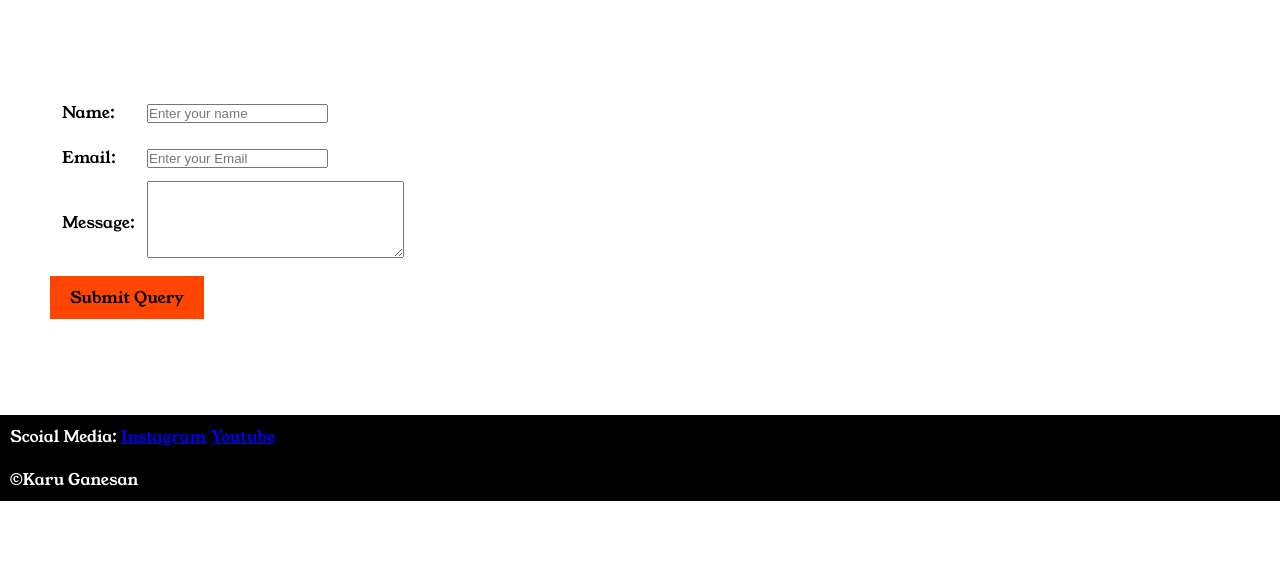
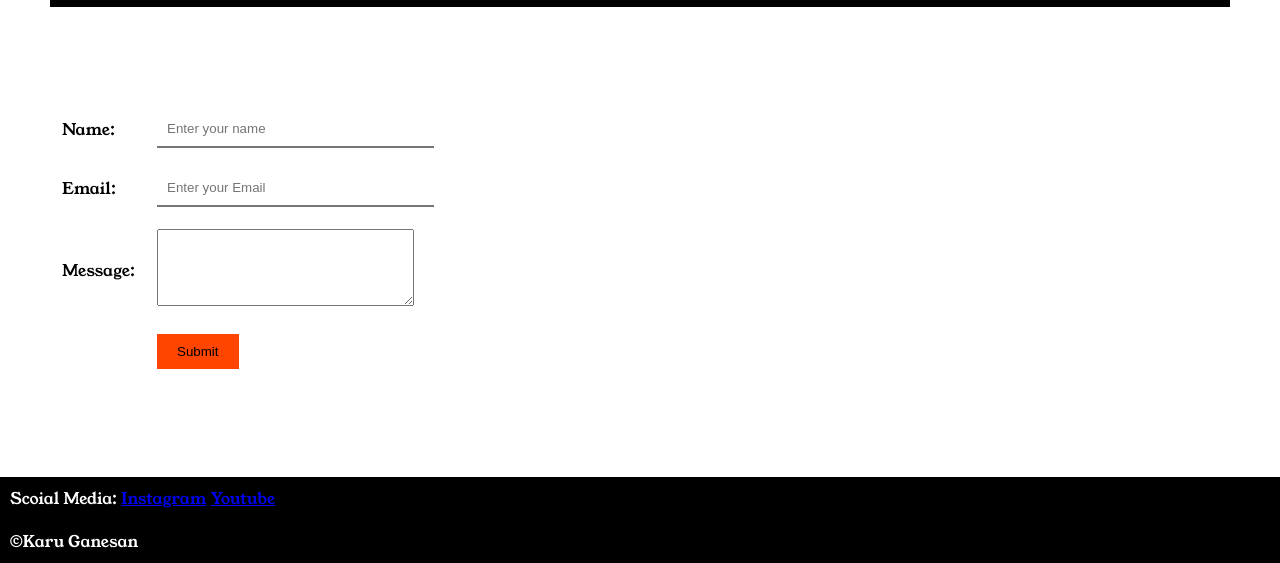
Before and after one commit to karuganesan/karuganesan-portfolio, a plain HTML site: page contact.html in a window 1280 px wide. Shown: the part 273-836 px from the top of the page. Before the commit the page ends 800 px from the top, so only its background shows below. Drawn offline with Linux system fonts and the light colour scheme.

Commit message:
Add files via upload

```diff
--- a/contact.html
+++ b/contact.html
@@ -24,18 +24,18 @@
 <br>
 
 
-<table border="0">
+<table>
     <form>
         <div>
 
         <tr>
-            <td class="contact-form__input">Name:</td>
+            <td>Name:</td>
             <td><input placeholder="Enter your name"</td>
         </tr>
         <br>
 
         <tr>
-            <td class="contact-form__input">Email:</td>
+            <td>Email:</td>
             <td><Input placeholder="Enter your Email"</td>
         </tr>
         <br>
@@ -44,17 +44,21 @@
         <br>
 
         <tr>
-            <td class="contact-form__input">Message:</td>
+            <td>Message:</td>
             <td><textarea name="" id="" cols="30" rows="5"></textarea></td>
         </tr>
-        </table>
 
-        <div class="contact-form__submit">
+  <tr>
+        <td></td>
+        <td><button class="button-decoration">Submit</button></td>
 
-        <p>Submit Query</p>
-
+    </tr>
+</form>
+</table>
     </div>
 </div>
+
+
 
 
 
--- a/style.css
+++ b/style.css
@@ -67,7 +67,7 @@
     margin-top: 20px;
     display: inline-block;
     vertical-align: top;
-    height: 200px;
+    height: 250px;
 }
 
 .section-four{
@@ -77,8 +77,9 @@
     border-radius: 10px;
     margin-top: 20px;
     display: inline-block;
-    height: 200px;
+    height: 250px;
     vertical-align: top;
+    width: 70%;
 }
 
 
@@ -100,8 +101,9 @@
     margin-top: 20px;
 }
 
-.contact-form__input,.contact-form__textarea,.contact-form__submit{
+.contact-form__name,.contact-form__role,.contact-form__home{
     margin-top: 10px;
+
 }
 
 .contact-form{
@@ -134,13 +136,20 @@
     margin-top: 10px;
 }
 
-.contact-form__textarea{
+td{
     padding: 10px;
-    border: none;
-    border: solid black 1px;
+
 }
 
-.contact-form__submit{
+input{
+
+    width: 100%;
+    border-style: none;
+    border-bottom-style: double;
+    padding: 10px;
+}
+
+.button-decoration{
     padding-top: 10px;
     padding-bottom: 10px;
     padding-left: 20px;
@@ -158,9 +167,3 @@
 
 
 }
-
-.contact-form__input{
-    padding: 10px;
-   outline: 0 px;
-
-}
```
Also changed, not shown: index.html (+5 -2 lines).
